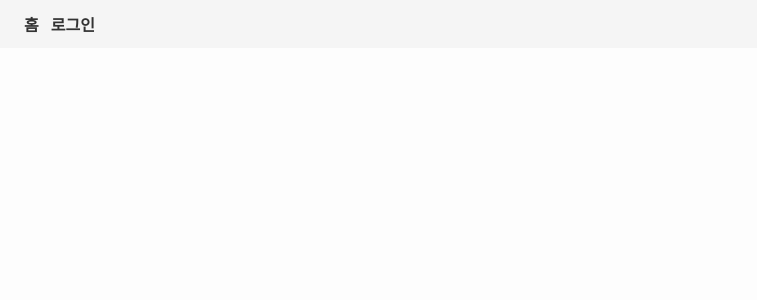
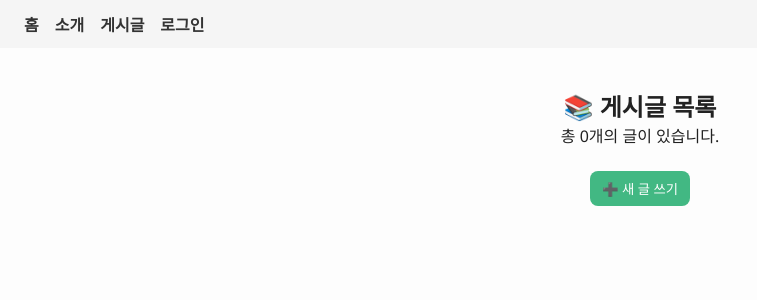
Before and after one commit to terry0505/vue_router, a Vue app: page /posts in a window 1280 px wide. Before the commit this address had no page. Shown: the top 300 px of the page, without its empty margins (0-757 px from the left). Built offline with nearby package versions, Linux system fonts and the light colour scheme.

Commit message:
2-9. 게시글 목록 & 작성 기능 구현

```diff
--- a/src/components/Navbar.vue
+++ b/src/components/Navbar.vue
@@ -1,8 +1,18 @@
 <template>
   <nav class="navbar">
-    <router-link to="/">홈</router-link>
-    <router-link v-if="!store.isLoggedIn" to="/login">로그인</router-link>
-    <button v-else @click="store.logout">로그아웃</button>
+    <RouterLink to="/">홈</RouterLink>
+    <RouterLink to="/about">소개</RouterLink>
+    <RouterLink to="/posts">게시글</RouterLink>
+
+    <template v-if="!store.isLoggedIn">
+      <RouterLink to="/login">로그인</RouterLink>
+    </template>
+
+    <template v-else>
+      <RouterLink to="/posts/new">새 글 쓰기</RouterLink>
+      <!-- ✅ 추가 -->
+      <button @click="store.logout">로그아웃</button>
+    </template>
   </nav>
 </template>
 
@@ -17,7 +27,7 @@ const store = useUserStore();
 
 .navbar {
   display: flex;
-  gap: 12px;
+  gap: 16px;
   padding: 12px 24px;
   background-color: #f5f5f5;
 
@@ -32,6 +42,11 @@ const store = useUserStore();
   button {
     background: none;
     border: none;
+    padding: 0;
+  }
+
+  button:hover {
+    text-decoration: underline;
   }
 }
 </style>
--- /dev/null
+++ b/src/components/PostItem.vue
@@ -0,0 +1,30 @@
+<template>
+  <li class="post-item">
+    <h3>{{ post.title }}</h3>
+    <p>{{ post.content }}</p>
+  </li>
+</template>
+
+<script setup>
+defineProps({
+  post: Object
+});
+</script>
+
+<style scoped lang="scss">
+.post-item {
+  padding: 16px;
+  margin-bottom: 16px;
+  border: 1px solid #ddd;
+  border-radius: 8px;
+  background: #f9f9f9;
+
+  h3 {
+    margin-bottom: 8px;
+  }
+
+  p {
+    color: #555;
+  }
+}
+</style>
--- a/src/router/index.js
+++ b/src/router/index.js
@@ -4,13 +4,17 @@ import AboutView from "@/views/AboutView.vue";
 import UserView from "@/views/UserView.vue";
 import PostView from "@/views/PostView.vue";
 import LoginView from "@/views/LoginView.vue";
+import PostListView from "@/views/PostListView.vue";
+import PostCreateView from "@/views/PostCreateView.vue";
 
 const routes = [
   { path: "/", name: "Home", component: HomeView },
   { path: "/about", name: "About", component: AboutView },
   { path: "/user/:name", name: "User", component: UserView },
   { path: "/post/:id", name: "Post", component: PostView },
-  { path: "/login", component: LoginView }
+  { path: "/login", component: LoginView },
+  { path: "/posts", component: PostListView },
+  { path: "/posts/new", component: PostCreateView }
 ];
 
 const router = createRouter({
--- /dev/null
+++ b/src/stores/post.js
@@ -0,0 +1,15 @@
+import { defineStore } from "pinia";
+
+export const usePostStore = defineStore("post", {
+  state: () => ({
+    posts: []
+  }),
+  actions: {
+    addPost(post) {
+      this.posts.push(post);
+    }
+  },
+  getters: {
+    postCount: (state) => state.posts.length
+  }
+});
--- /dev/null
+++ b/src/views/PostCreateView.vue
@@ -0,0 +1,59 @@
+<template>
+  <div class="post-create">
+    <h2>✍️ 새 게시글 작성</h2>
+    <input v-model="title" placeholder="제목을 입력하세요" />
+    <textarea v-model="content" placeholder="내용을 입력하세요" />
+    <button @click="savePost">작성 완료</button>
+  </div>
+</template>
+
+<script setup>
+import { ref } from "vue";
+import { usePostStore } from "@/stores/post";
+import { useRouter } from "vue-router";
+
+const title = ref("");
+const content = ref("");
+const store = usePostStore();
+const router = useRouter();
+
+function savePost() {
+  if (title.value.trim() && content.value.trim()) {
+    store.addPost({
+      id: Date.now(),
+      title: title.value,
+      content: content.value
+    });
+    router.push("/posts");
+  }
+}
+</script>
+
+<style scoped lang="scss">
+@use "@/styles/mixins.scss" as *;
+
+.post-create {
+  max-width: 600px;
+  margin: 40px auto;
+  display: flex;
+  flex-direction: column;
+  gap: 12px;
+
+  input,
+  textarea {
+    padding: 10px;
+    border: 1px solid #ccc;
+    border-radius: 8px;
+  }
+
+  textarea {
+    height: 100px;
+    resize: vertical;
+  }
+
+  button {
+    align-self: flex-end;
+    @include button-style;
+  }
+}
+</style>
--- /dev/null
+++ b/src/views/PostListView.vue
@@ -0,0 +1,41 @@
+<template>
+  <div class="post-list">
+    <h2>📚 게시글 목록</h2>
+    <p>총 {{ store.postCount }}개의 글이 있습니다.</p>
+
+    <ul>
+      <PostItem v-for="post in store.posts" :key="post.id" :post="post" />
+    </ul>
+
+    <RouterLink to="/posts/new">
+      <button>➕ 새 글 쓰기</button>
+    </RouterLink>
+  </div>
+</template>
+
+<script setup>
+import { usePostStore } from "@/stores/post";
+import PostItem from "@/components/PostItem.vue";
+
+const store = usePostStore();
+</script>
+
+<style scoped lang="scss">
+@use "@/styles/mixins.scss" as *;
+
+.post-list {
+  max-width: 600px;
+  margin: 40px auto;
+  text-align: center;
+
+  ul {
+    list-style: none;
+    padding: 0;
+    margin: 24px 0;
+  }
+
+  button {
+    @include button-style;
+  }
+}
+</style>
```
